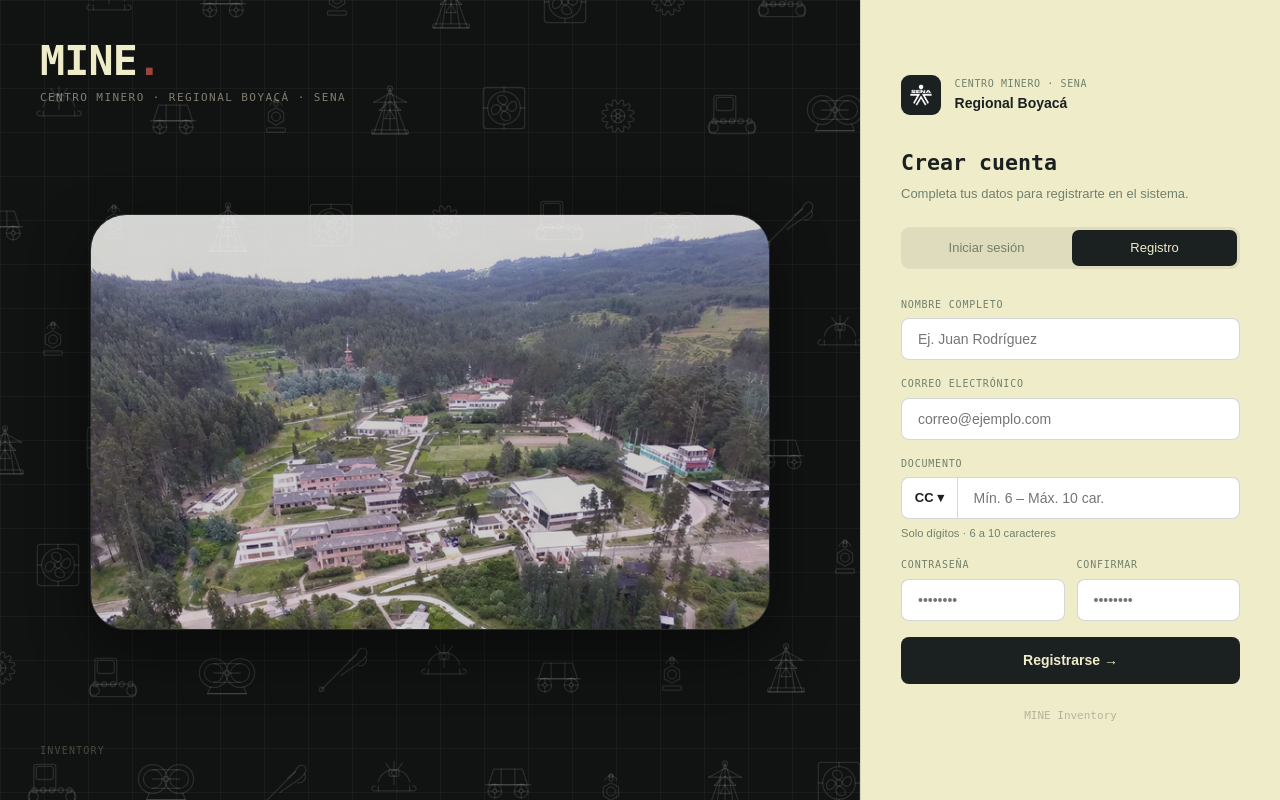
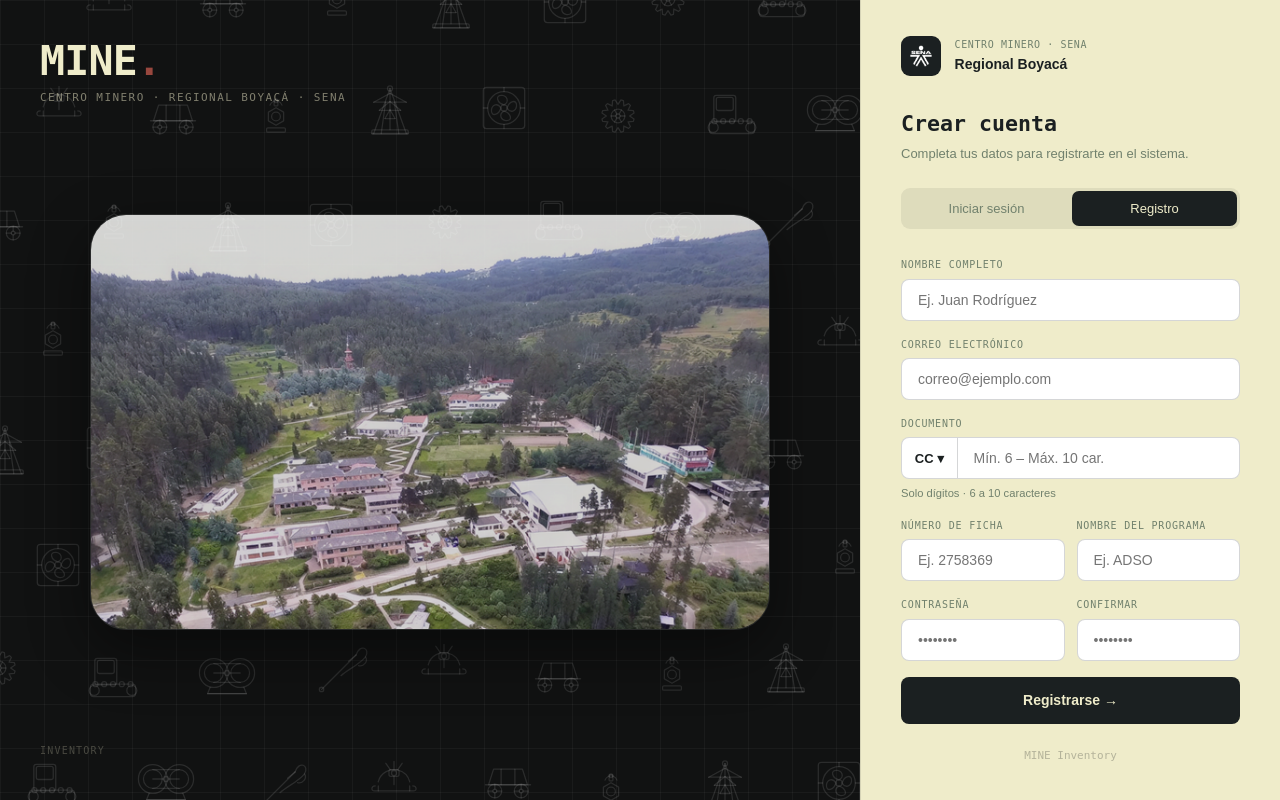
Before and after one commit to pipe732/mine-inventory, a Django app: page /usuario/registro/ in a window 1280 px wide. Run offline with Django 5.2, Linux system fonts and the light colour scheme.

Commit message:
feat: feat: campos ficha/programa

```diff
--- a/pagina_principal/views.py
+++ b/pagina_principal/views.py
@@ -1,6 +1,7 @@
 from django.shortcuts import render, redirect
 from django.db.models import Sum, Max
 from inventario.models import Producto, Categoria
+from django.utils import timezone
 from prestamo.models import Prestamo
 from devoluciones.models import Devolucion
 from django.http import JsonResponse
--- a/static/js/usuario.js
+++ b/static/js/usuario.js
@@ -244,3 +244,18 @@ if (newPassForm) {
     }
   });
 }
+// Solo dígitos en número de ficha
+const fichaInput = document.getElementById('numero_ficha');
+if (fichaInput) {
+  fichaInput.addEventListener('keypress', (e) => {
+    if (!/\d/.test(e.key)) e.preventDefault();
+  });
+  fichaInput.addEventListener('paste', (e) => {
+    e.preventDefault();
+    fichaInput.value = (e.clipboardData || window.clipboardData)
+      .getData('text').replace(/\D/g, '').slice(0, 7);
+  });
+  fichaInput.addEventListener('input', () => {
+    fichaInput.value = fichaInput.value.replace(/\D/g, '');
+  });
+}
--- a/usuario/templates/registro.html
+++ b/usuario/templates/registro.html
@@ -11,21 +11,17 @@
 <body class="auth-page">
   <div class="left-panel">
     <canvas id="mineCanvas"></canvas>
-
     <div class="left-content">
       <div class="brand-text">MINE<span>.</span></div>
       <div class="brand-sub">Centro Minero · Regional Boyacá · SENA</div>
     </div>
-
     <div class="left-content img-container-center">
       <img src="{% static 'img/fondo.png' %}" alt="Campus SENA Centro Minero" />
     </div>
-
     <div class="left-content">
       <span class="corner-note">Inventory </span>
     </div>
   </div>
-
 
   <div class="right-panel">
 
@@ -93,6 +89,19 @@
 
       <div class="row-2 field-wrap">
         <div>
+          <span class="field-lbl">Número de ficha</span>
+          <input type="text" id="numero_ficha" name="numero_ficha" class="mine-input full"
+                 placeholder="Ej. 2758369" value="{{ numero_ficha|default:'' }}" />
+        </div>
+        <div>
+          <span class="field-lbl">Nombre del programa</span>
+          <input type="text" id="nombre_programa" name="nombre_programa" class="mine-input full"
+                 placeholder="Ej. ADSO" value="{{ nombre_programa|default:'' }}" />
+        </div>
+      </div>
+
+      <div class="row-2 field-wrap">
+        <div>
           <span class="field-lbl">Contraseña</span>
           <input type="password" id="password1" name="password1" class="mine-input full"
                  placeholder="••••••••" required />
--- a/usuario/views.py
+++ b/usuario/views.py
@@ -1,6 +1,7 @@
 import re
 import csv
 import time
+import logging
 from django.shortcuts import render, redirect, get_object_or_404
 from django.urls import reverse
 from django.contrib import messages
@@ -18,6 +19,8 @@ from usuario.decorators import admin_required, login_required
 
 from .models import Usuario, validar_numero_documento
 from common.mixins import sesion_requerida
+
+logger = logging.getLogger(__name__)
 
 DOC_RULES = {
     'CC': re.compile(r'^\d{6,10}$'),
@@ -133,38 +136,38 @@ def logout_view(request):
 # ─────────────────────────────────────────────────────────────
 def registro_view(request):
     ctx_base = {
-        'roles':          ROLES,
-        'tipo_documento': 'CC',
-        'username':       '',
-        'email':          '',
-        'documento':      '',
+        'roles':           ROLES,
+        'tipo_documento':  'CC',
+        'username':        '',
+        'email':           '',
+        'documento':       '',
+        'numero_ficha':    '',
+        'nombre_programa': '',
     }
 
     if request.method == 'POST':
-        username       = request.POST.get('username', '').strip()
-        email          = request.POST.get('email', '').strip().lower()
-        tipo_documento = request.POST.get('tipo_documento', '').strip().upper()
-        documento      = request.POST.get('documento', '').strip()
-        password1      = request.POST.get('password1', '')
-        password2      = request.POST.get('password2', '')
-        # El rol siempre es 'Usuario' al registrarse; no lo elige el usuario
-        rol_id = 'Usuario'
+        username        = request.POST.get('username', '').strip()
+        email           = request.POST.get('email', '').strip().lower()
+        tipo_documento  = request.POST.get('tipo_documento', '').strip().upper()
+        documento       = request.POST.get('documento', '').strip()
+        password1       = request.POST.get('password1', '')
+        password2       = request.POST.get('password2', '')
+        numero_ficha    = request.POST.get('numero_ficha', '').strip()
+        nombre_programa = request.POST.get('nombre_programa', '').strip()
+        rol_id          = 'Usuario'
 
         ctx = {
             **ctx_base,
-            'username':       username,
-            'email':          email,
-            'tipo_documento': tipo_documento,
-            'documento':      documento,
+            'username':        username,
+            'email':           email,
+            'tipo_documento':  tipo_documento,
+            'documento':       documento,
+            'numero_ficha':    numero_ficha,
+            'nombre_programa': nombre_programa,
         }
 
-        if not all([username, email, tipo_documento, documento, password1, password2, rol_id]):
-            messages.error(request, 'Completa todos los campos.')
-            return render(request, 'registro.html', ctx)
-
-        roles_validos = {r['id'] for r in ROLES}
-        if rol_id not in roles_validos:
-            messages.error(request, 'El rol seleccionado no es válido.')
+        if not all([username, email, tipo_documento, documento, password1, password2]):
+            messages.error(request, 'Completa todos los campos obligatorios.')
             return render(request, 'registro.html', ctx)
 
         error_doc = _validar_documento(tipo_documento, documento)
@@ -196,6 +199,8 @@ def registro_view(request):
             tipo_documento=tipo_documento,
             password=make_password(password1),
             rol=rol_id,
+            numero_ficha=numero_ficha,
+            nombre_programa=nombre_programa,
         )
 
         try:
@@ -232,14 +237,15 @@ def olvido_contrasena_view(request):
         try:
             usuario = Usuario.objects.get(correo=email)
         except Usuario.DoesNotExist:
+            # Mensaje genérico por seguridad
             messages.success(request, 'Si el correo está registrado, recibirás un enlace.')
             return render(request, 'olvido_contrasena.html')
 
+        # Generar token y guardarlo en la base de datos (no en sesión)
         token = get_random_string(40)
-        request.session[f'reset_token_{usuario.numero_documento}'] = {
-            'token':  token,
-            'expira': time.time() + 900,
-        }
+        usuario.reset_token        = token
+        usuario.reset_token_expira = time.time() + 900  # 15 minutos
+        usuario.save(update_fields=['reset_token', 'reset_token_expira'])
 
         uid  = urlsafe_base64_encode(force_bytes(usuario.numero_documento))
         link = request.build_absolute_uri(
@@ -251,7 +257,8 @@ def olvido_contrasena_view(request):
                 subject='Recuperación de contraseña – SENA Centro Minero',
                 message=(
                     f'Hola {usuario.nombre_completo},\n\n'
-                    f'Haz clic en el siguiente enlace para cambiar tu contraseña:\n\n{link}\n\n'
+                    f'Haz clic en el siguiente enlace para cambiar tu contraseña:\n\n'
+                    f'{link}\n\n'
                     'Este enlace expira en 15 minutos.\n\n'
                     'Si no solicitaste esto, ignora este mensaje.\n\n'
                     'SENA – Centro Minero · Regional Boyacá'
@@ -261,8 +268,11 @@ def olvido_contrasena_view(request):
                 fail_silently=False,
             )
             messages.success(request, 'Te enviamos un enlace a tu correo. Tienes 15 minutos para usarlo.')
-        except Exception:
-            messages.error(request, 'No se pudo enviar el correo. Contacta al administrador.')
+        except Exception as e:
+            # Registrar el error real en consola/logs para poder diagnosticarlo
+            logger.error('Error al enviar correo de recuperación: %s', e)
+            print(f'[ERROR CORREO] {e}')  # visible en la consola del servidor
+            messages.error(request, f'No se pudo enviar el correo. Error: {e}')
 
     return render(request, 'olvido_contrasena.html')
 
@@ -278,8 +288,10 @@ def nueva_contrasena_view(request, uid, token):
         messages.error(request, 'El enlace no es válido.')
         return redirect('olvido_contrasena')
 
-    data = request.session.get(f'reset_token_{documento}')
-    if not data or data['token'] != token or time.time() > data['expira']:
+    # Validar token guardado en base de datos
+    if (not usuario.reset_token
+            or usuario.reset_token != token
+            or time.time() > usuario.reset_token_expira):
         messages.error(request, 'El enlace ya fue usado o expiró. Solicita uno nuevo.')
         return redirect('olvido_contrasena')
 
@@ -295,10 +307,11 @@ def nueva_contrasena_view(request, uid, token):
             messages.error(request, 'Las contraseñas no coinciden.')
             return render(request, 'nueva_contrasena.html')
 
-        usuario.password = make_password(password1)
-        usuario.save(update_fields=['password'])
+        usuario.password        = make_password(password1)
+        usuario.reset_token        = ''
+        usuario.reset_token_expira = 0
+        usuario.save(update_fields=['password', 'reset_token', 'reset_token_expira'])
 
-        del request.session[f'reset_token_{documento}']
         messages.success(request, '¡Contraseña actualizada! Ya puedes iniciar sesión.')
         return redirect('login')
 
@@ -365,6 +378,8 @@ def detalle_usuario_json(request, numero_documento):
         'nombre_completo':        usuario.nombre_completo,
         'correo':                 usuario.correo,
         'telefono':               usuario.telefono,
+        'numero_ficha':           usuario.numero_ficha,
+        'nombre_programa':        usuario.nombre_programa,
         'tipo_documento_display': usuario.get_tipo_documento_display(),
         'rol':                    usuario.rol,
         'destinado':      usuario.destinado.nombre_completo if usuario.destinado else None,
@@ -403,7 +418,7 @@ def exportar_usuarios_csv(request):
 
     writer = csv.writer(response)
     writer.writerow(['Número de Documento', 'Tipo de Documento', 'Nombre Completo',
-                     'Correo', 'Teléfono', 'Rol'])
+                     'Correo', 'Teléfono', 'Ficha', 'Programa', 'Rol'])
     for u in qs:
         writer.writerow([
             u.numero_documento,
@@ -411,6 +426,8 @@ def exportar_usuarios_csv(request):
             u.nombre_completo,
             u.correo,
             u.telefono,
+            u.numero_ficha,
+            u.nombre_programa,
             u.rol,
         ])
     return response
@@ -430,9 +447,11 @@ def perfil_view(request):
         accion_activa = request.POST.get('accion', '')
 
         if accion_activa == 'editar_perfil':
-            nombre   = request.POST.get('nombre_completo', '').strip()
-            correo   = request.POST.get('correo', '').strip().lower()
-            telefono = request.POST.get('telefono', '').strip()
+            nombre          = request.POST.get('nombre_completo', '').strip()
+            correo          = request.POST.get('correo', '').strip().lower()
+            telefono        = request.POST.get('telefono', '').strip()
+            numero_ficha    = request.POST.get('numero_ficha', '').strip()
+            nombre_programa = request.POST.get('nombre_programa', '').strip()
 
             if not nombre:
                 errores['nombre_completo'] = 'El nombre no puede estar vacío.'
@@ -445,10 +464,15 @@ def perfil_view(request):
                     errores['correo'] = 'Este correo ya está en uso por otro usuario.'
 
             if not errores:
-                usuario.nombre_completo = nombre
-                usuario.correo          = correo
-                usuario.telefono        = telefono
-                usuario.save(update_fields=['nombre_completo', 'correo', 'telefono'])
+                usuario.nombre_completo  = nombre
+                usuario.correo           = correo
+                usuario.telefono         = telefono
+                usuario.numero_ficha     = numero_ficha
+                usuario.nombre_programa  = nombre_programa
+                usuario.save(update_fields=[
+                    'nombre_completo', 'correo', 'telefono',
+                    'numero_ficha', 'nombre_programa',
+                ])
                 request.session['usuario_nombre'] = nombre
                 messages.success(request, 'Perfil actualizado correctamente.')
                 return redirect('perfil')
```
Also changed, not shown: usuario/models.py (+11 -20 lines).
